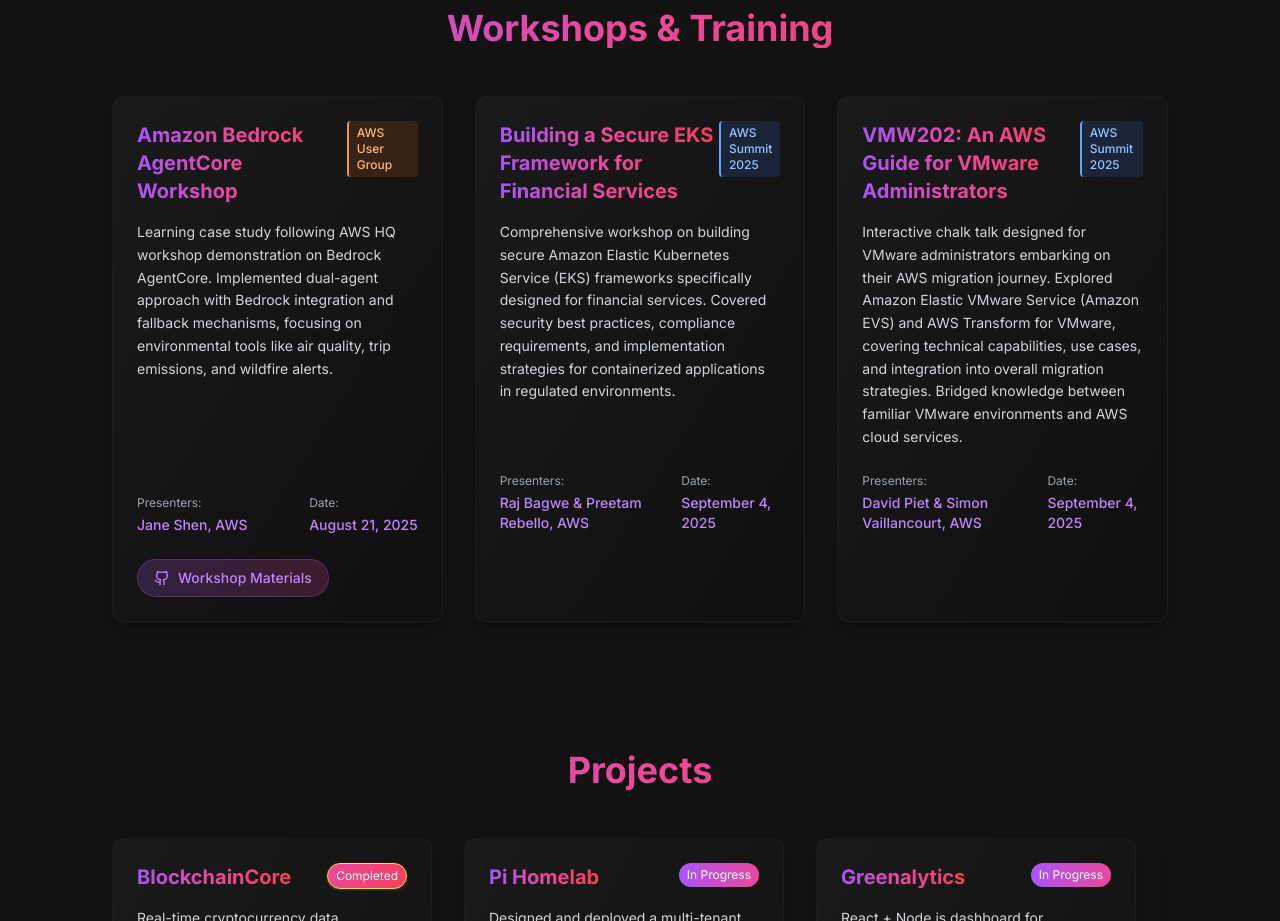
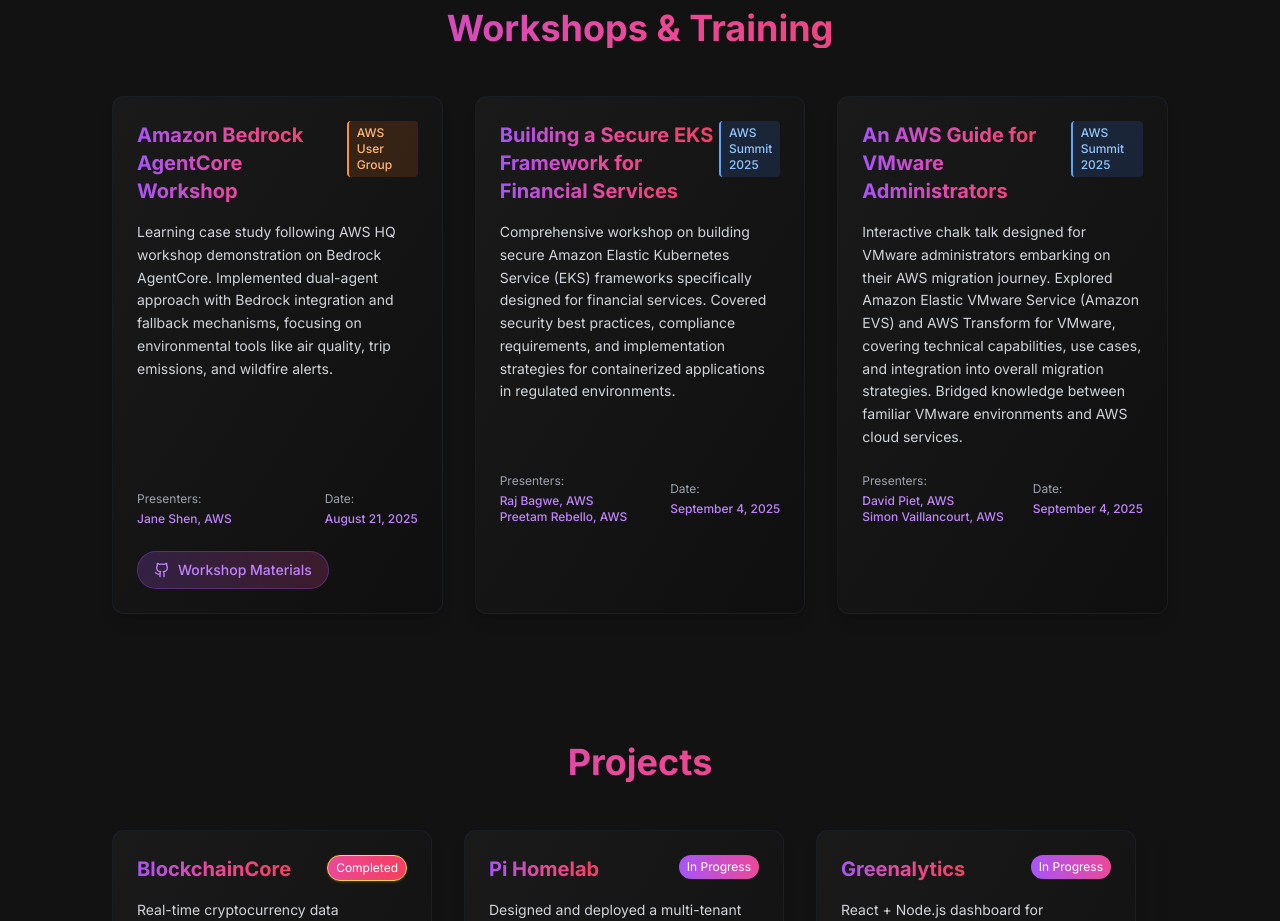
Before and after one commit to umar11b/personal-website, a Next.js app in the folder frontend/: page / in a window 1280 px wide. Shown: the part 1900-2821 px from the top of the page. Built offline with nearby package versions, Linux system fonts and the light colour scheme.

Commit message:
fixed text sizes

```diff
--- a/frontend/src/app/components/WorkshopsSection.jsx
+++ b/frontend/src/app/components/WorkshopsSection.jsx
@@ -18,16 +18,16 @@
     description:
       "Comprehensive workshop on building secure Amazon Elastic Kubernetes Service (EKS) frameworks specifically designed for financial services. Covered security best practices, compliance requirements, and implementation strategies for containerized applications in regulated environments.",
     date: "September 4, 2025",
-    presenters: "Raj Bagwe & Preetam Rebello, AWS",
+    presenters: "Raj Bagwe, AWS\nPreetam Rebello, AWS",
     github: null,
     event: "AWS Summit 2025 Toronto",
   },
   {
-    title: "VMW202: An AWS Guide for VMware Administrators",
+    title: "An AWS Guide for VMware Administrators",
     description:
       "Interactive chalk talk designed for VMware administrators embarking on their AWS migration journey. Explored Amazon Elastic VMware Service (Amazon EVS) and AWS Transform for VMware, covering technical capabilities, use cases, and integration into overall migration strategies. Bridged knowledge between familiar VMware environments and AWS cloud services.",
     date: "September 4, 2025",
-    presenters: "David Piet & Simon Vaillancourt, AWS",
+    presenters: "David Piet, AWS\nSimon Vaillancourt, AWS",
     github: null,
     event: "AWS Summit 2025 Toronto",
   },
@@ -99,13 +99,13 @@
         <div className="flex justify-between items-center">
           <div>
             <p className="text-gray-400 text-xs mb-1">Presenters:</p>
-            <p className="text-purple-400 text-sm font-medium">
+            <p className="text-purple-400 text-xs font-medium whitespace-pre-line">
               {workshop.presenters}
             </p>
           </div>
           <div>
             <p className="text-gray-400 text-xs mb-1">Date:</p>
-            <p className="text-purple-400 text-sm font-medium">
+            <p className="text-purple-400 text-xs font-medium">
               {workshop.date}
             </p>
           </div>
```
